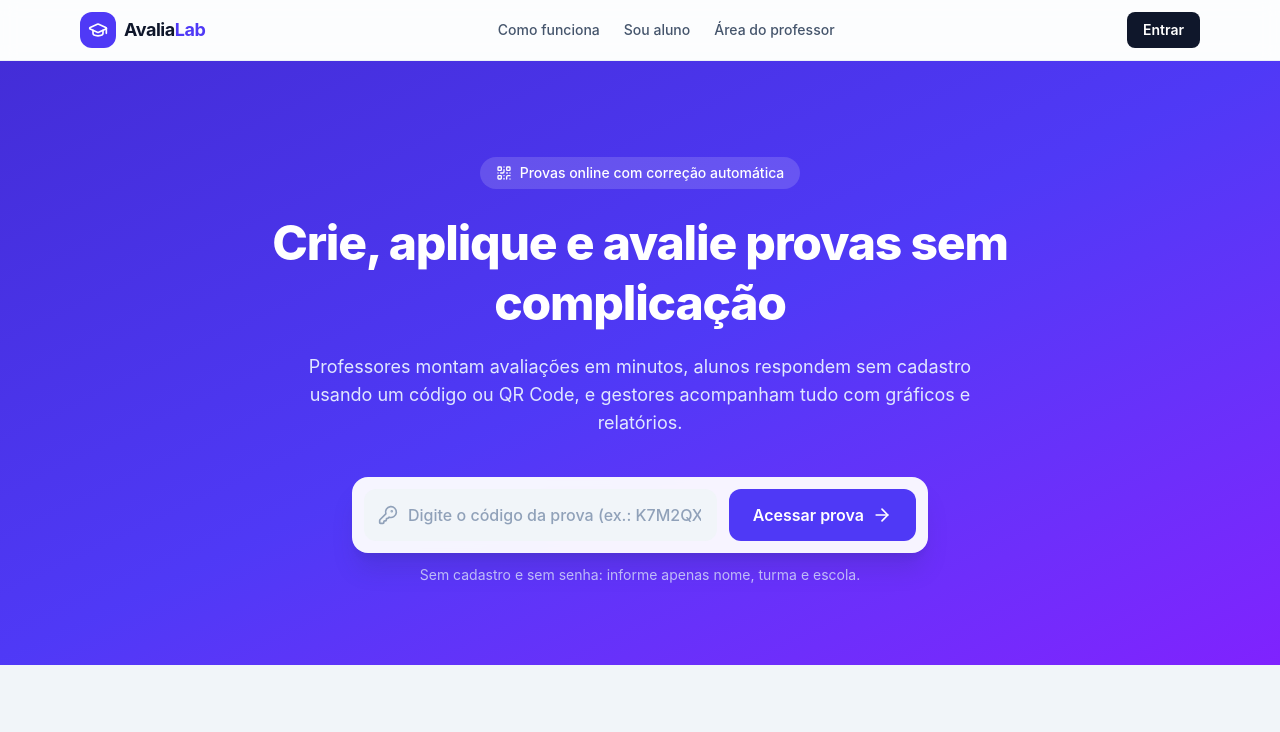
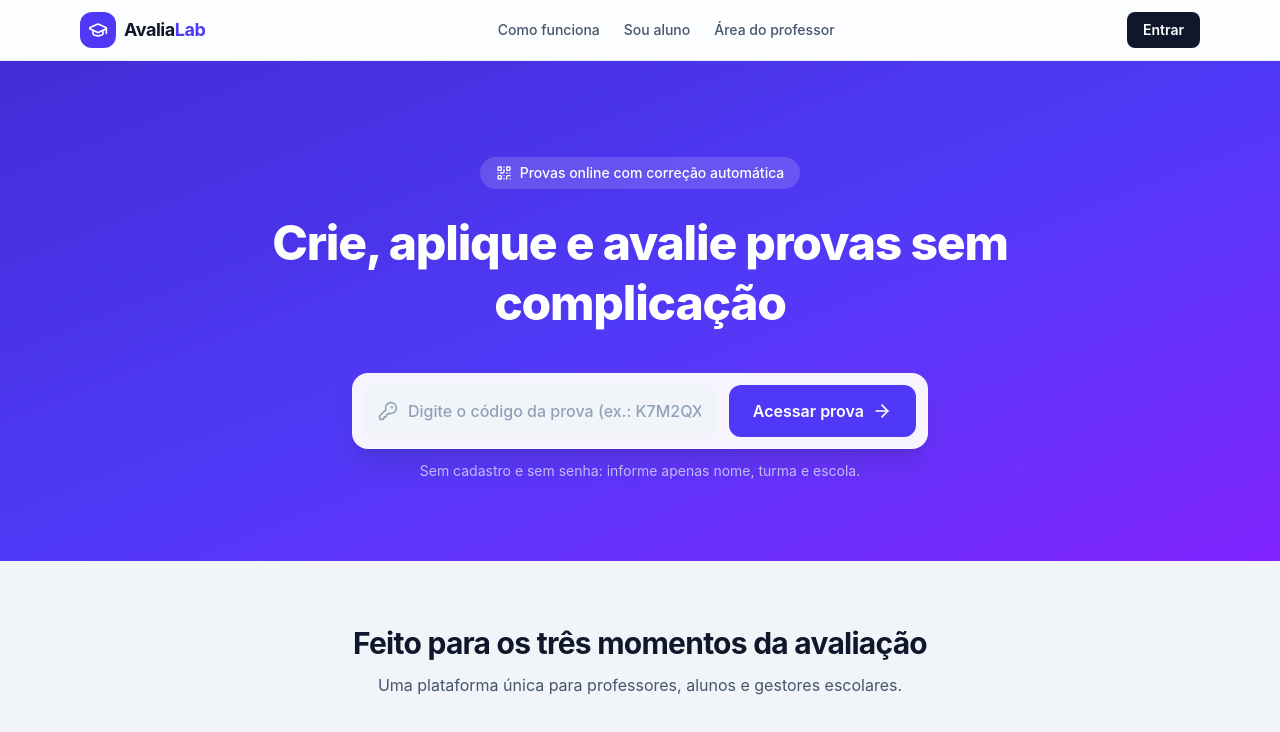
Before and after one commit to antoniooliveira-arch/online-testing-platform, a Next.js app: page / in a window 1280 px wide. Shown: the top 732 px of the page. Built offline with nearby package versions, Linux system fonts and the light colour scheme.

Commit message:
fix: remover texto de apresentação da tela inicial

```diff
--- a/src/app/page.tsx
+++ b/src/app/page.tsx
@@ -56,10 +56,6 @@ export default function HomePage() {
           <h1 className="mx-auto mt-6 max-w-3xl text-4xl font-extrabold leading-tight tracking-tight sm:text-5xl">
             Crie, aplique e avalie provas sem complicação
           </h1>
-          <p className="mx-auto mt-5 max-w-2xl text-lg text-indigo-100">
-            Professores montam avaliações em minutos, alunos respondem sem cadastro usando um
-            código ou QR Code, e gestores acompanham tudo com gráficos e relatórios.
-          </p>
           <div id="acessar" className="mt-10 scroll-mt-24">
             <AccessForm />
           </div>
```
